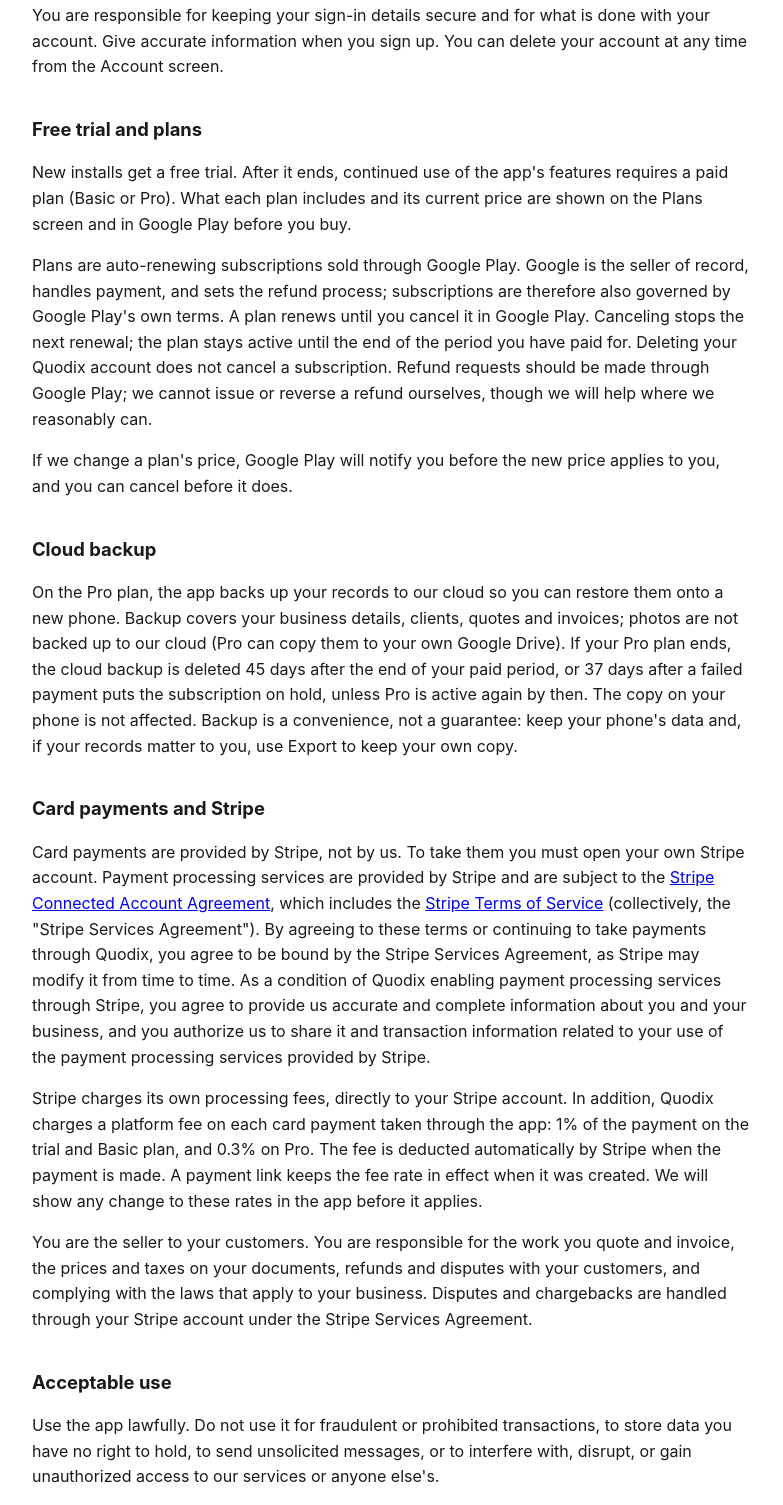
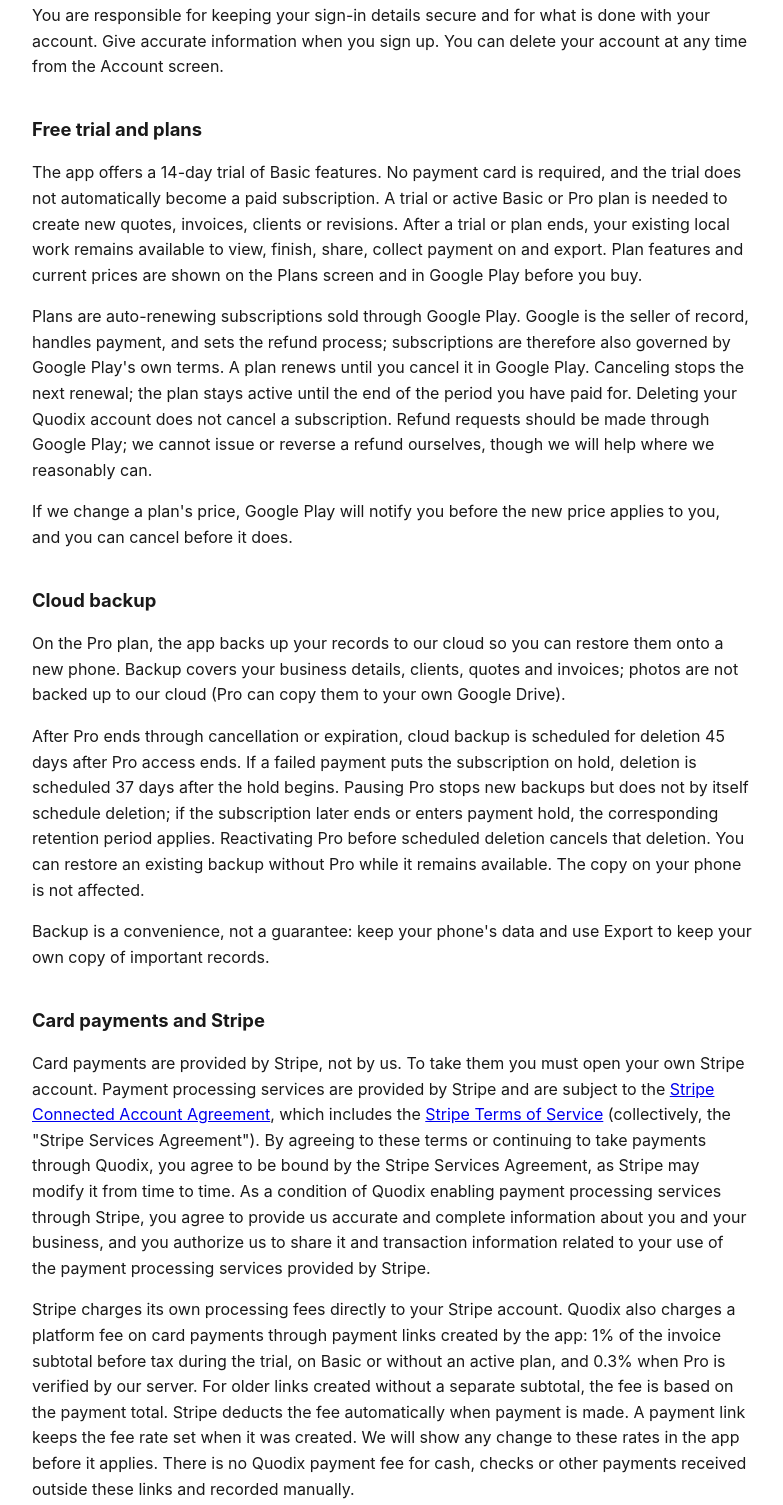
Before and after one commit to ss-app-studio-git/quodix-privacy, a plain HTML site: page terms.html in a window 1280 px wide. Shown: the part 688-2193 px from the top of the page, without its empty margins (248-1031 px from the left). Drawn offline with Linux system fonts and the light colour scheme.

Commit message:
Align policy wording with plan access, fees and backup retention

```diff
--- a/terms.html
+++ b/terms.html
@@ -29,7 +29,7 @@
 </head>
 <body>
 <h1>Quodix Terms of Service</h1>
-<p class="updated">Last updated: November 14, 2026</p>
+<p class="updated">Last updated: November 17, 2026</p>
 
 <p>
   These terms apply to the Quodix Android app and its online services ("the app"), provided by
@@ -62,9 +62,12 @@
 
 <h2>Free trial and plans</h2>
 <p>
-  New installs get a free trial. After it ends, continued use of the app's features requires a
-  paid plan (Basic or Pro). What each plan includes and its current price are shown on the
-  Plans screen and in Google Play before you buy.
+  The app offers a 14-day trial of Basic features. No payment card is required, and the trial
+  does not automatically become a paid subscription. A trial or active Basic or Pro plan is
+  needed to create new quotes, invoices, clients or revisions. After a trial or plan ends,
+  your existing local work remains available to view, finish, share, collect payment on and
+  export. Plan features and current prices are shown on the Plans screen and in Google Play
+  before you buy.
 </p>
 <p>
   Plans are auto-renewing subscriptions sold through Google Play. Google is the seller of
@@ -84,11 +87,20 @@
 <p>
   On the Pro plan, the app backs up your records to our cloud so you can restore them onto a
   new phone. Backup covers your business details, clients, quotes and invoices; photos are not
-  backed up to our cloud (Pro can copy them to your own Google Drive). If your Pro plan ends,
-  the cloud backup is deleted 45 days after the end of your paid period, or 37 days after a
-  failed payment puts the subscription on hold, unless Pro is active again by then. The copy on
-  your phone is not affected. Backup is a convenience, not a guarantee: keep your phone's data
-  and, if your records matter to you, use Export to keep your own copy.
+  backed up to our cloud (Pro can copy them to your own Google Drive).
+</p>
+<p>
+  After Pro ends through cancellation or expiration, cloud backup is scheduled for deletion
+  45 days after Pro access ends. If a failed payment puts the subscription on hold, deletion
+  is scheduled 37 days after the hold begins. Pausing Pro stops new backups but does not by
+  itself schedule deletion; if the subscription later ends or enters payment hold, the
+  corresponding retention period applies. Reactivating Pro before scheduled deletion cancels
+  that deletion. You can restore an existing backup without Pro while it remains available.
+  The copy on your phone is not affected.
+</p>
+<p>
+  Backup is a convenience, not a guarantee: keep your phone's data and use Export to keep
+  your own copy of important records.
 </p>
 
 <h2>Card payments and Stripe</h2>
@@ -105,11 +117,14 @@
   your use of the payment processing services provided by Stripe.
 </p>
 <p>
-  Stripe charges its own processing fees, directly to your Stripe account. In addition, Quodix
-  charges a platform fee on each card payment taken through the app: 1% of the payment on the
-  trial and Basic plan, and 0.3% on Pro. The fee is deducted automatically by Stripe when the
-  payment is made. A payment link keeps the fee rate in effect when it was created. We will
-  show any change to these rates in the app before it applies.
+  Stripe charges its own processing fees directly to your Stripe account. Quodix also charges
+  a platform fee on card payments through payment links created by the app: 1% of the invoice
+  subtotal before tax during the trial, on Basic or without an active plan, and 0.3% when Pro
+  is verified by our server. For older links created without a separate subtotal, the fee is
+  based on the payment total. Stripe deducts the fee automatically when payment is made.
+  A payment link keeps the fee rate set when it was created. We will show any change to these
+  rates in the app before it applies. There is no Quodix payment fee for cash, checks or other
+  payments received outside these links and recorded manually.
 </p>
 <p>
   You are the seller to your customers. You are responsible for the work you quote and
@@ -141,8 +156,10 @@
   We may update, change, or discontinue the app or any of its features. Android, Google Play
   and Stripe also change over time, and changes on their side may affect how parts of the app
   behave. We will make reasonable efforts to keep the app working, but we do not guarantee
-  uninterrupted or error-free operation. If we ever shut down the online services, the app's
-  on-phone features and data export will keep working.
+  uninterrupted or error-free operation. Stopping our online services does not delete records
+  stored on your phone. Viewing and exporting existing local records remain available;
+  creating new work still requires a valid trial or plan, and features that depend on online
+  services may become unavailable.
 </p>
 <p>
   We may update these terms. Material changes will be posted on this page with a revised date
```
Also changed, not shown: index.html (+15 -9 lines).
